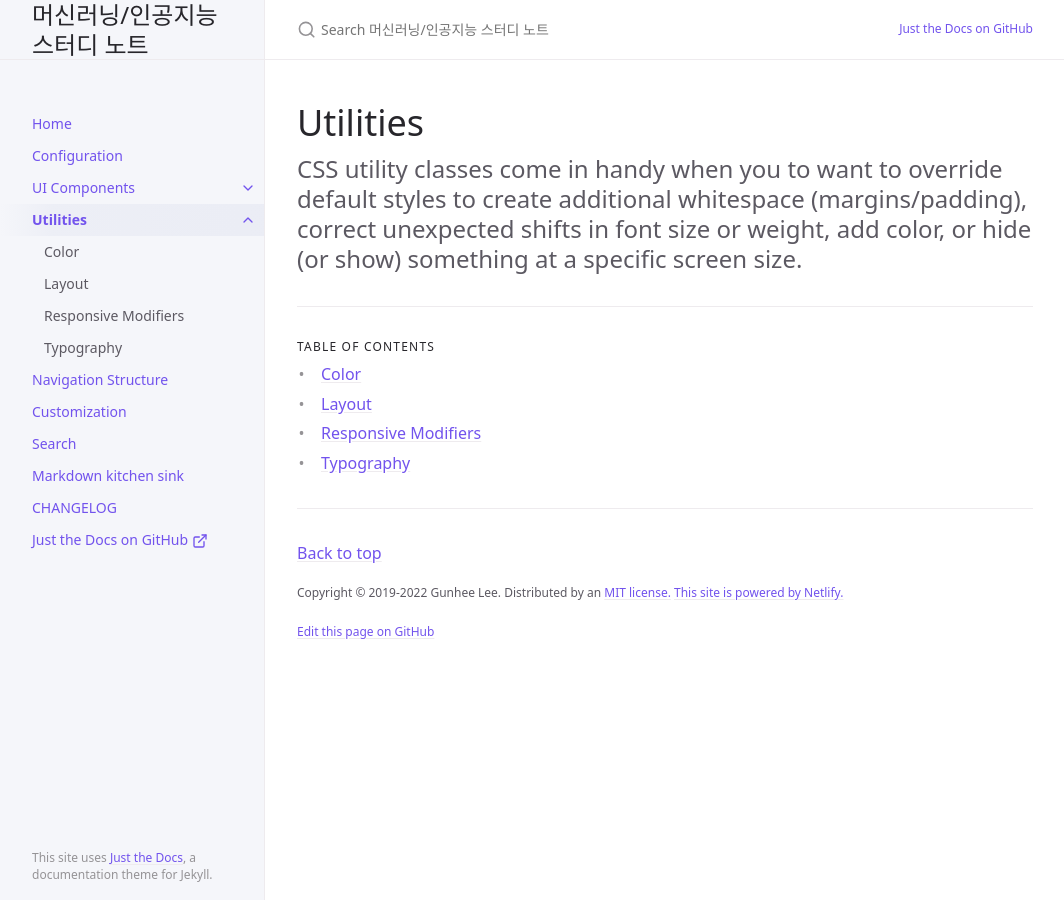
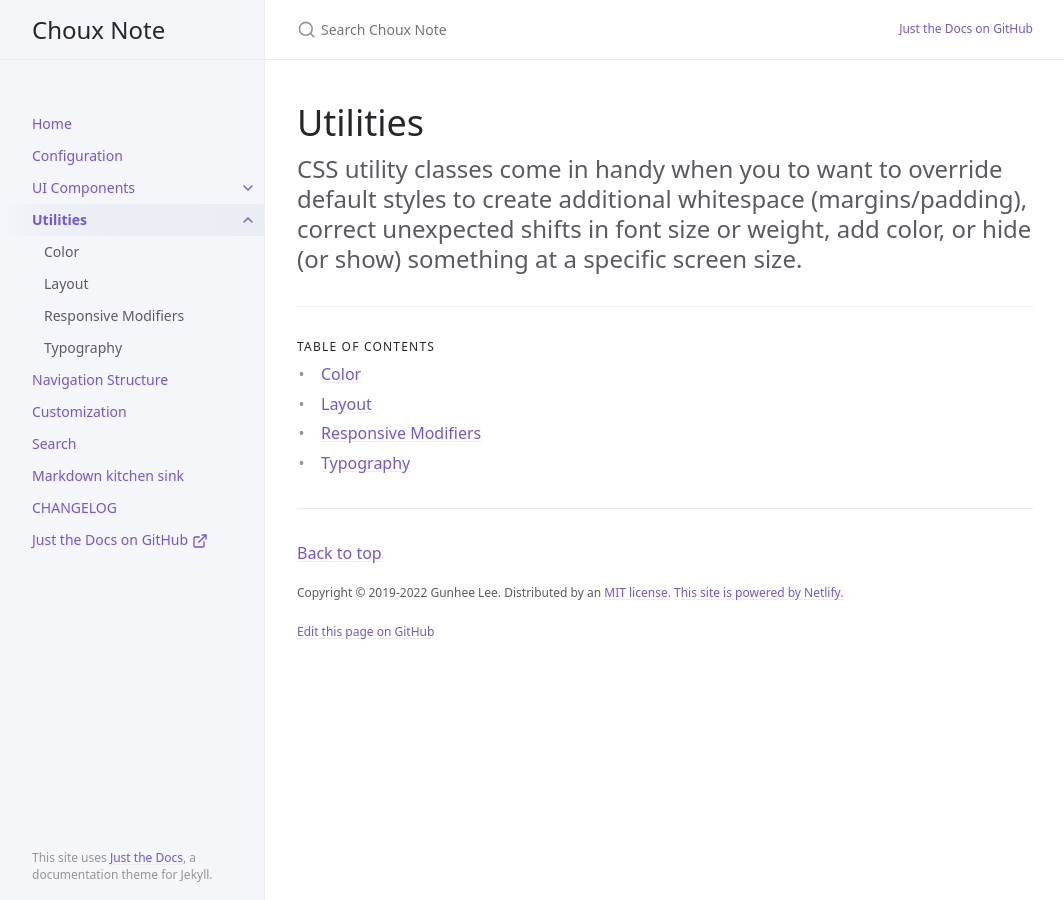
Before and after one commit to choux1317/choux1317.github.io, a Jekyll site: the page built from docs/utilities/utilities.md, in a window 1280 px wide. Shown: the whole page, without its empty margins (107-1171 px from the left). Built offline with Jekyll 4.4.1, drawn with Linux system fonts in a browser that asks for light colours.

Commit message:
upload jekyll theme

```diff
--- a/_config.yml
+++ b/_config.yml
@@ -13,9 +13,9 @@
 # you will see them accessed via {{ site.title }}, {{ site.github_repo }}, and so on.
 # You can create any custom variable you would like, and they will be accessible
 # in the templates via {{ site.myvariable }}.
-title: 머신러닝/인공지능 스터디 노트
+title: Choux Note
 description: 꾸준하게 발전해보도록 노력해보자
-baseurl: "" # the subpath of your site, e.g. /blog
+baseurl: "/blog" # the subpath of your site, e.g. /blog
 url: "https://choux1317.github.io" # the base hostname & protocol for your site, e.g. http://example.com
 
 permalink: pretty
```
